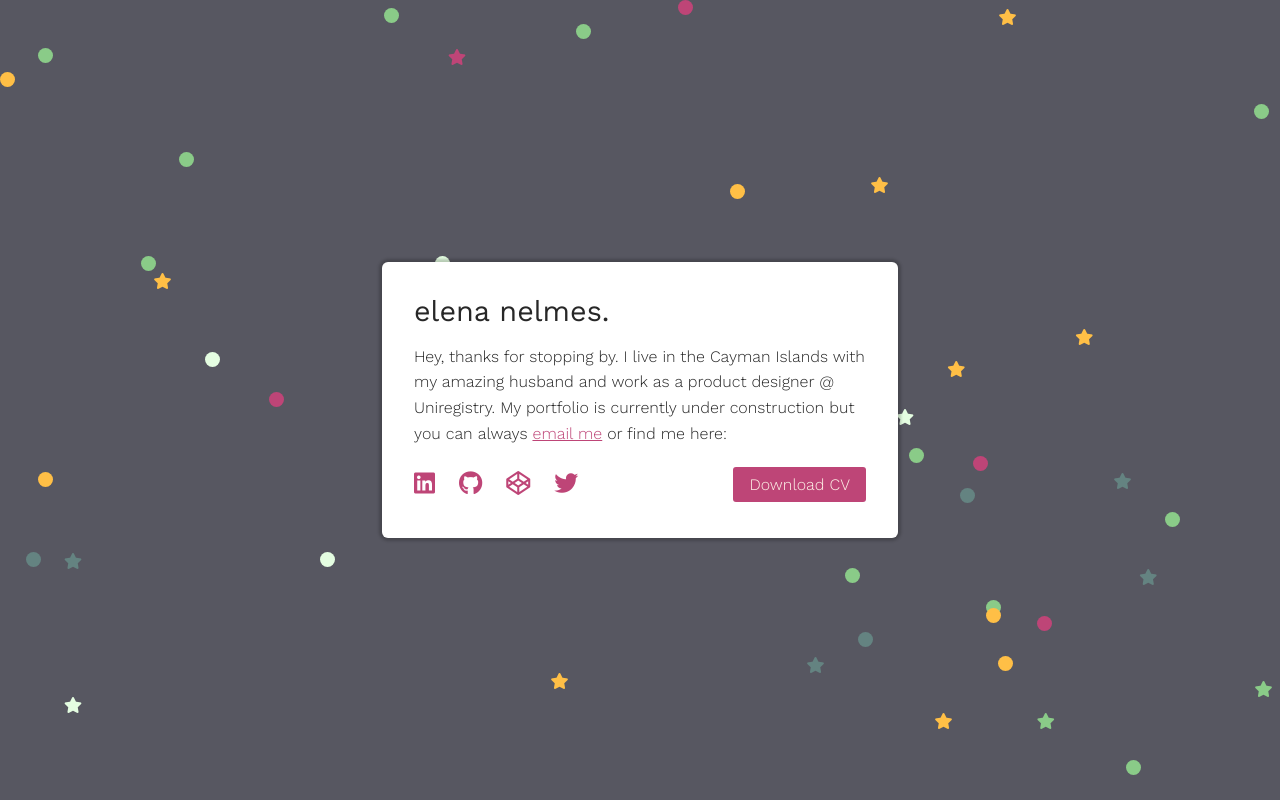
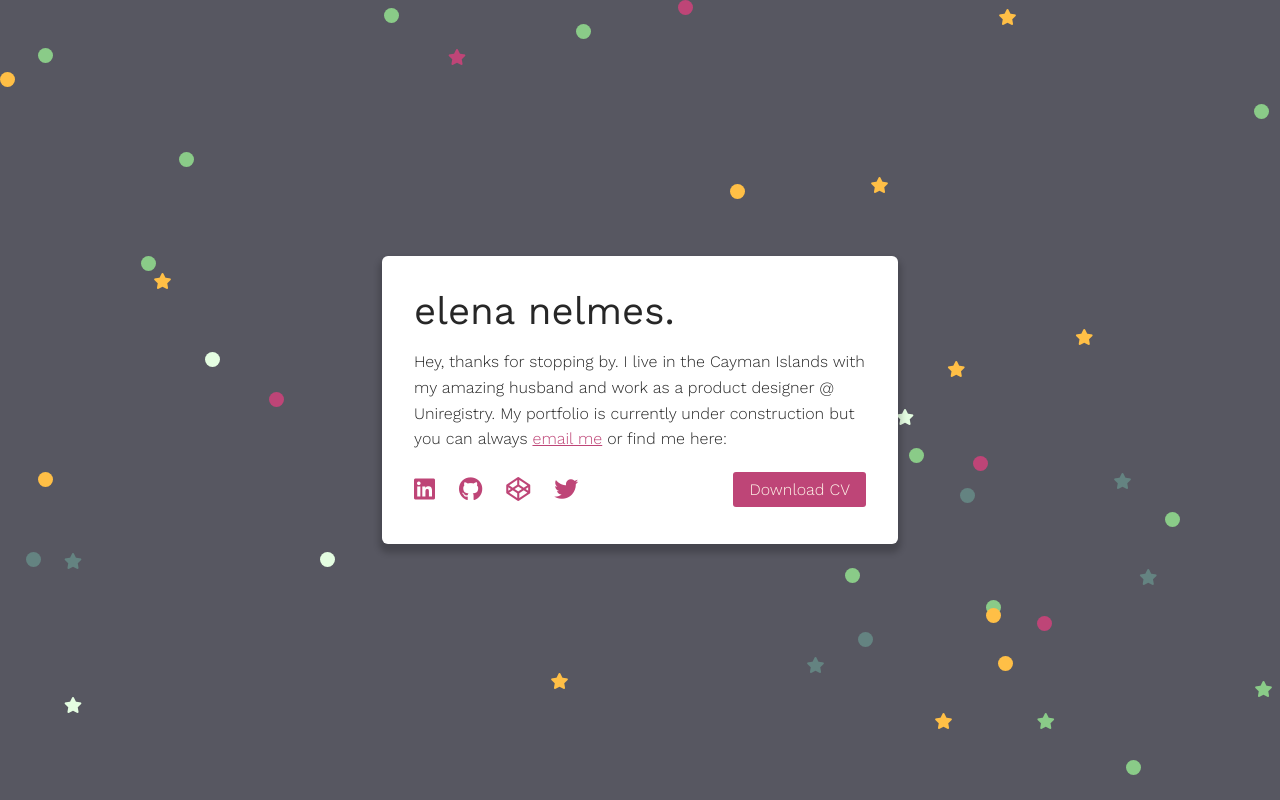
Before and after one commit to elenanelmes/elenanelmes.github.io, a plain HTML site: page index.html in a window 1280 px wide. Drawn offline with nearby package versions, Linux system fonts and the light colour scheme.

Commit message:
Update header font-size and card shadow.

```diff
--- a/index.css
+++ b/index.css
@@ -29,7 +29,7 @@ body {
 .container {
   background: white;
   border-radius: 6px;
-  box-shadow: 0 0 3px 3px rgba(0, 0, 0, 0.2);
+  box-shadow: 0 6px 6px 3px rgba(0, 0, 0, 0.2);
   color: var(--text);
   font-weight: 300;
   max-width: calc(420px + 2rem);
@@ -44,7 +44,7 @@ p {
   margin-bottom: 1rem;
 }
 h1 {
-  font-size: 1.8rem;
+  font-size: 2.4rem;
   font-weight: 400;
 }
 a {
```
